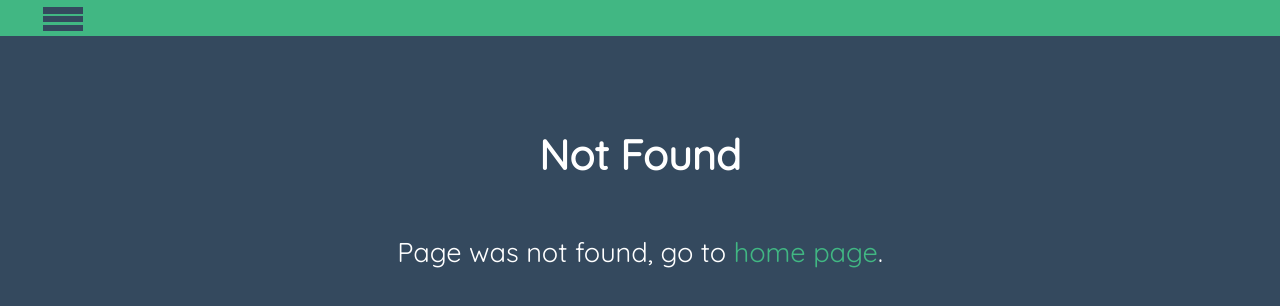
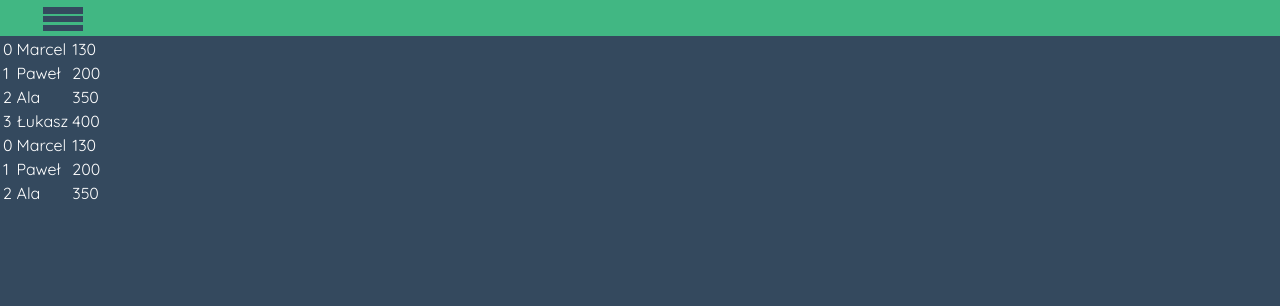
Before and after one commit to RZEPI/engineering-thesis-vue, a Vue app in the folder vue-app/: page /Table in a window 1280 px wide. Before the commit this address had no page. Shown: the top 306 px of the page. Built offline with nearby package versions, Linux system fonts and the light colour scheme.

Commit message:
[Vue][TablePage] Added new component with performance test table

```diff
--- /dev/null
+++ b/vue-app/src/pages/TablePage.vue
@@ -0,0 +1,31 @@
+<template>
+    <div>
+        <table>
+        <tr v-for="tuple in tuples">
+            <td>{{tuple[0]}}</td>
+            <td>{{tuple[1]}}</td>
+            <td>{{tuple[2]}}</td>
+        </tr>
+    </table>
+    </div>
+</template>
+
+<script setup lang="ts">
+
+import {ref} from 'vue';
+
+const tuples = ref<[number,string,number][]>(
+[
+    [0, "Marcel", 130],
+    [1, "Paweł", 200],
+    [2, "Ala", 350],
+    [3, "Łukasz", 400],
+    [0, "Marcel", 130],
+    [1, "Paweł", 200],
+    [2, "Ala", 350],
+
+])
+
+</script>
+
+<style scoped></style>
--- a/vue-app/src/router.ts
+++ b/vue-app/src/router.ts
@@ -1,11 +1,13 @@
 import { createRouter, createWebHistory } from "vue-router";
 import HomePage from "./pages/HomePage.vue";
+import TablePage from "./pages/TablePage.vue";
 import NotFound from "./pages/NotFound.vue";
 
 export default createRouter({
   history: createWebHistory(),
   routes: [
     { path: "/", component: HomePage },
+    { path: "/Table", component: TablePage },
     { path: "/:notFound(.*)", component: NotFound },
   ],
   linkActiveClass: "active",
--- a/vue-app/src/static/sites.ts
+++ b/vue-app/src/static/sites.ts
@@ -5,4 +5,8 @@ export const sites: Array<SidebarLinkProps> = [
     label: "Home",
     link: "/",
   },
+  {
+    label: "Table",
+    link: "/Table",
+  },
 ];
--- a/vue-app/tsconfig.json
+++ b/vue-app/tsconfig.json
@@ -7,5 +7,6 @@
     {
       "path": "./tsconfig.node.json"
     }
-  ]
+  ],
+  "include": ["src/**/*.ts", "src/**/*.tsx", "src/**/*.vue"]
 }
```
